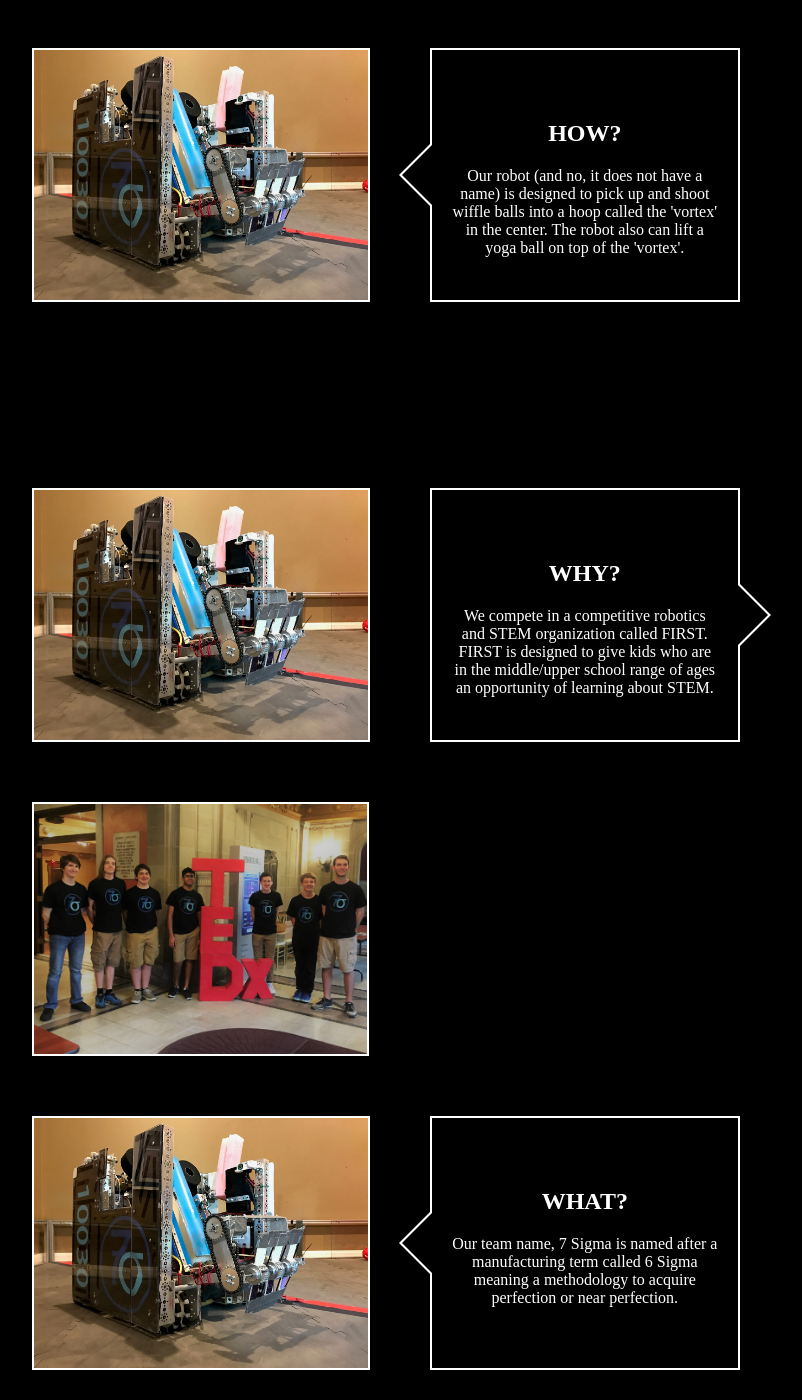
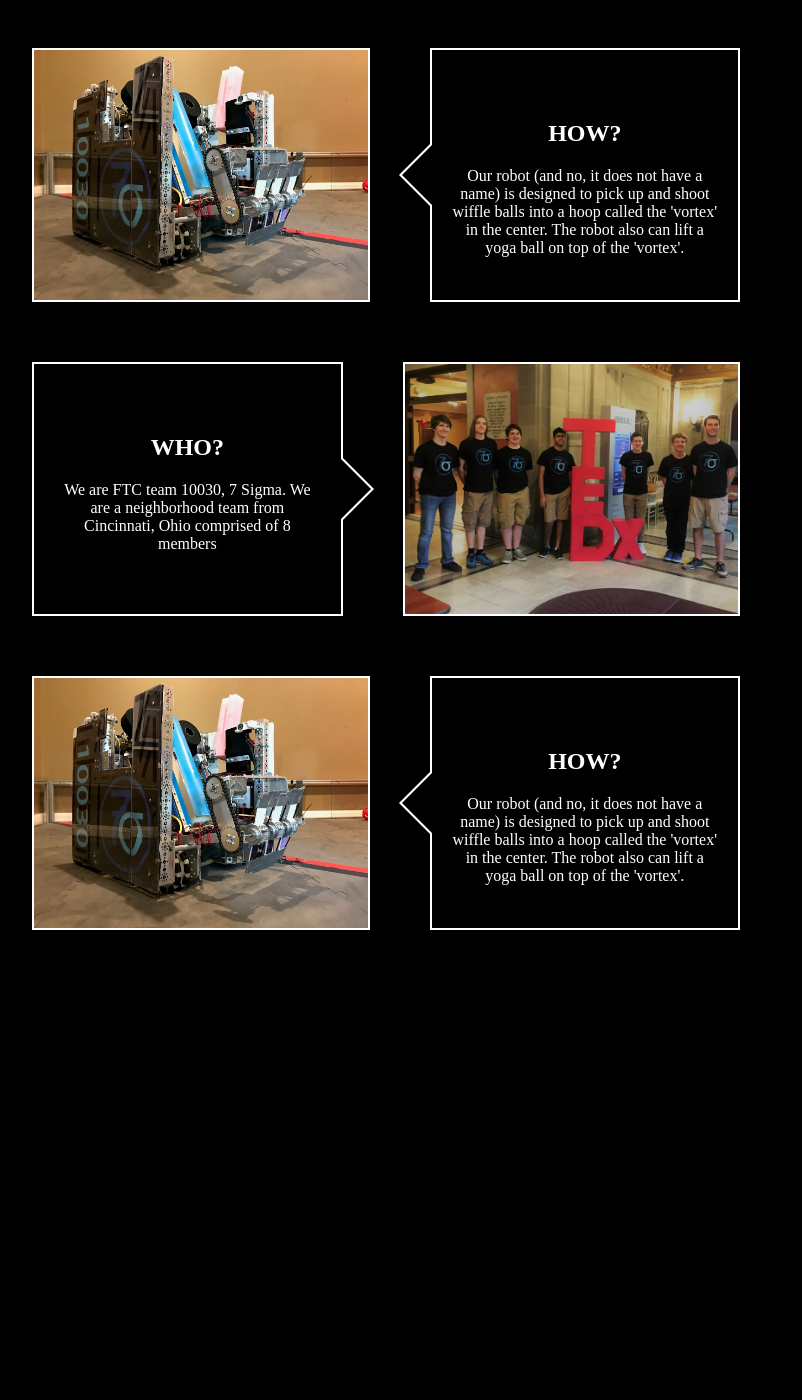
Before and after one commit to fan5fll/7sigmarobotics, a Jekyll site: the page built from index.md, in a window 1280 px wide and 1400 px high, scrolled down 676 px. Shown: the whole window, without its empty margins (254-1056 px from the left). Built offline with Jekyll 4.4.1, drawn with Linux system fonts in a browser that asks for light colours; after the commit the page ends 1636 px from its top, so only the background shows below that.

Commit message:
okay good i fixed it

```diff
--- a/index.md
+++ b/index.md
@@ -21,19 +21,11 @@ layout: home
 		<h2>HOW?</h2>
 		<p class="fade">Our robot (and no, it does not have a name) is designed to pick up and shoot wiffle balls into a hoop called the 'vortex' in the center. The robot also can lift a yoga ball on top of the 'vortex'.</p>
 	</div>
-					//just so i can easily understand the mess that i have created
-	</div>
-	<div class="arrow-left">
-		<img class="arrow-image" src="images/team_v2.jpg">
-	</div>
 </div>
 <div class="container-row">
-	<div class="text-right">
-		<img class="arrow-image" src="images/robot.jpeg">
-	</div>
 	<div class="arrow-left">
-		<h2>WHY?</h2>
-		<p class="fade">We compete in a competitive robotics and STEM organization called FIRST. FIRST is designed to give kids who are in the middle/upper school range of ages an opportunity of learning about STEM.</p>
+		<h2>WHO?</h2>
+		<p class="fade">We are FTC team 10030, 7 Sigma. We are a neighborhood team from Cincinnati, Ohio comprised of 8 members</p>
 	</div>
 	<div class="text-right">
 		<img class="arrow-image" src="images/team_v2.jpg">
@@ -44,7 +36,7 @@ layout: home
 		<img class="arrow-image" src="images/robot.jpeg">
 	</div>
 	<div class="arrow-right">
-		<h2>WHAT?</h2>
-		<p class="fade">Our team name, 7 Sigma is named after a manufacturing term called 6 Sigma meaning a methodology to acquire perfection or near perfection.</p>
+		<h2>HOW?</h2>
+		<p class="fade">Our robot (and no, it does not have a name) is designed to pick up and shoot wiffle balls into a hoop called the 'vortex' in the center. The robot also can lift a yoga ball on top of the 'vortex'.</p>
 	</div>
 </div>
```
